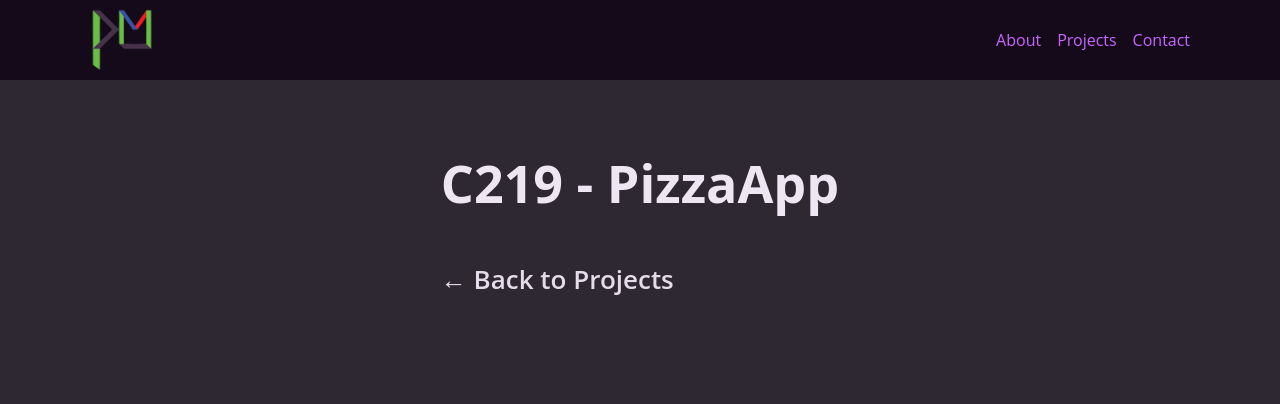
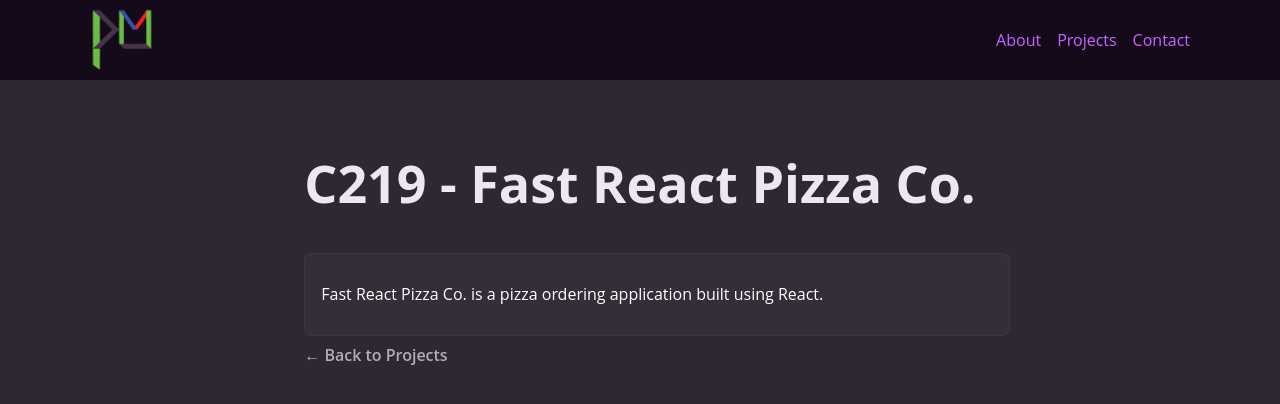
Before and after one commit to Panganiban-Miguel/portfolio, a React (Create React App) app in the folder portfolio-app/: page /portfolio/projects/pizza-app in a window 1280 px wide. Shown: the top 404 px of the page. Built offline with nearby package versions, Linux system fonts and the light colour scheme.

Commit message:
slight updates to each write-up, pizza app write up slightly progressed

```diff
--- a/portfolio-app/src/components/projectsData.js
+++ b/portfolio-app/src/components/projectsData.js
@@ -1,6 +1,6 @@
 export const projectsData = [
   {
-    name: "pizzaApp",
+    name: "Fast React Pizza Co.",
     desc: "TEMP",
     module: "C219",
     path: "/projects/pizza-app",
@@ -14,7 +14,7 @@ export const projectsData = [
     thumbnail: "projects/CardApp.",
   },
   {
-    name: "TravelListApp",
+    name: "Travel Packer List Application",
     desc: "TEMP",
     module: "C219",
     path: "/projects/travel-list-app",
@@ -28,7 +28,7 @@ export const projectsData = [
     thumbnail: "projects/WasteWise.",
   },
   {
-    name: "Baro",
+    name: "Barotrauma (3D VR)",
     desc: "TEMP",
     module: "C337",
     path: "/projects/baro",
--- a/portfolio-app/src/projects/BaroWriteUp.js
+++ b/portfolio-app/src/projects/BaroWriteUp.js
@@ -12,8 +12,8 @@ function BaroWriteUp() {
             C337 - Barotrauma (3D VR)
           </h1>
         </header>
+      </main>
 
-      </main>
       <footer>
         <Link to="/projects" className="back-link">← Back to Projects</Link>
       </footer>
--- a/portfolio-app/src/projects/CardAppWriteUp.js
+++ b/portfolio-app/src/projects/CardAppWriteUp.js
@@ -12,8 +12,8 @@ function CardAppWriteUp() {
             C219 - CardApp
           </h1>
         </header>
+      </main>
 
-      </main>
       <footer>
         <Link to="/projects" className="back-link">← Back to Projects</Link>
       </footer>
--- a/portfolio-app/src/projects/PizzaAppWriteUp.js
+++ b/portfolio-app/src/projects/PizzaAppWriteUp.js
@@ -9,11 +9,17 @@ function PizzaAppWriteUp() {
       <main>
         <header className='project-title'>
           <h1>
-            <a href="https://panganiban-miguel.github.io/pizza-app/" target='_blank' rel='noreferrer'>C219 - PizzaApp</a>
+            <a href="https://panganiban-miguel.github.io/pizza-app/" target='_blank' rel='noreferrer'>C219 - Fast React Pizza Co.</a>
           </h1>
         </header>
+      </main>
 
-      </main>
+      <div className="project-description">
+        <p>
+          Fast React Pizza Co. is a pizza ordering application built using React.
+
+        </p>
+      </div>
       <footer>
         <Link to="/projects" className="back-link">← Back to Projects</Link>
       </footer>
--- a/portfolio-app/src/projects/Project.css
+++ b/portfolio-app/src/projects/Project.css
@@ -6,7 +6,6 @@
   align-items: center;
   justify-content: flex-start;
   padding: 2rem 1rem;
-  font-size: calc(10px + 2vmin);
   color: white;
   box-sizing: border-box;
 }
@@ -17,6 +16,7 @@
 }
 
 .project-title {
+  font-size: calc(10px + 2vmin);
   color: rgba(250,240,255,0.95);
   margin-bottom: 0.5rem;
 }
@@ -29,7 +29,7 @@
 
 /* Back link used on project write-up pages */
 .back-link {
-  color: rgba(250,240,255,0.9);
+  color: rgba(250,240,255,0.66);
   text-decoration: none;
   font-weight: 600;
   margin-top: 0.5rem;
@@ -39,3 +39,12 @@
 .back-link:hover {
   color: rgba(255,255,255,1);
 }
+
+.project-description {
+  width: 100%;
+  max-width: 720px;
+  background: rgba(255,255,255,0.03);
+  border: 1px solid rgba(255,255,255,0.04);
+  padding: 0.85rem 1rem;
+  border-radius: 8px;
+}
--- a/portfolio-app/src/projects/TravelListAppWriteUp.js
+++ b/portfolio-app/src/projects/TravelListAppWriteUp.js
@@ -12,8 +12,8 @@ function TravelListAppWriteUp() {
             <a href="https://panganiban-miguel.github.io/travel-list-app-starter/" target='_blank' rel='noreferrer'>C219 - Travel Packer List Application</a>
           </h1>
         </header>
+      </main>
 
-      </main>
       <footer>
         <Link to="/projects" className="back-link">← Back to Projects</Link>
       </footer>
--- a/portfolio-app/src/projects/WasteWiseWriteUp.js
+++ b/portfolio-app/src/projects/WasteWiseWriteUp.js
@@ -12,8 +12,8 @@ function WasteWiseWriteUp() {
             C346 - WasteWise
           </h1>
         </header>
+      </main>
 
-      </main>
       <footer>
         <Link to="/projects" className="back-link">← Back to Projects</Link>
       </footer>
```
